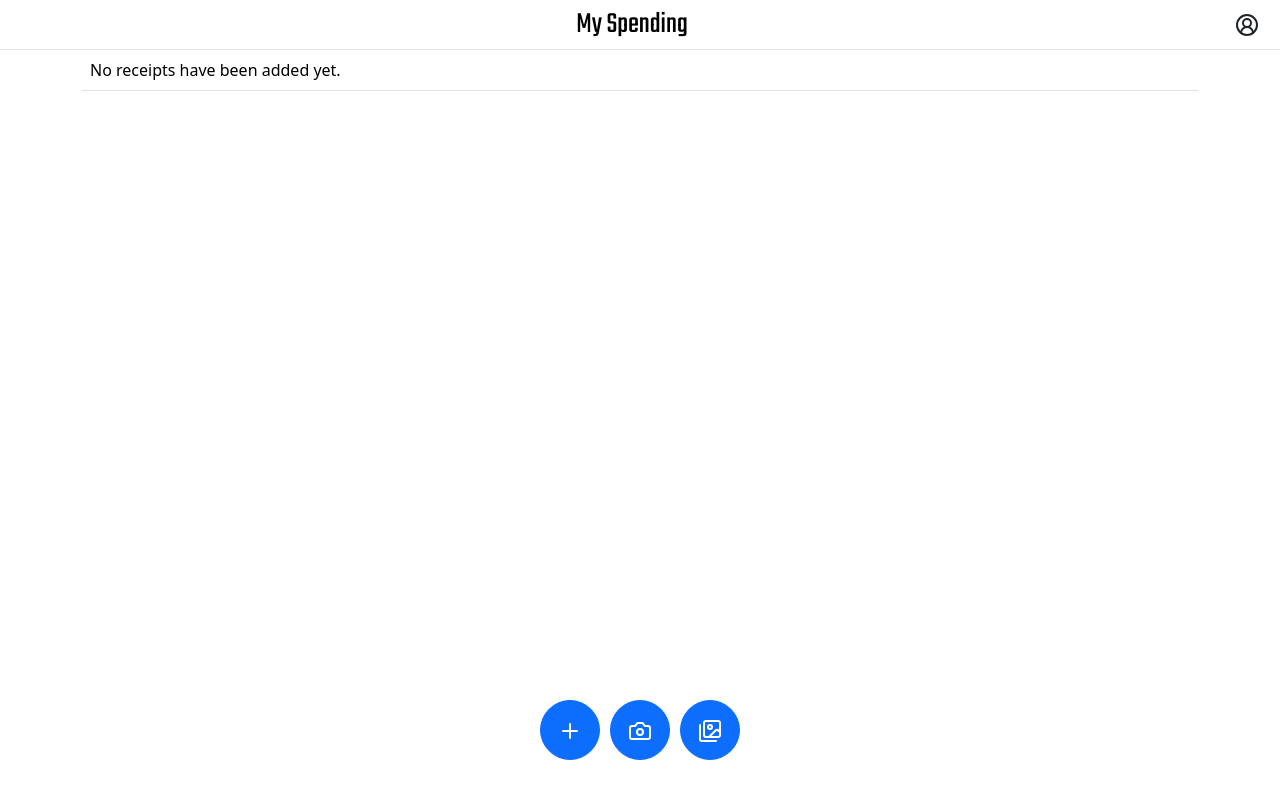
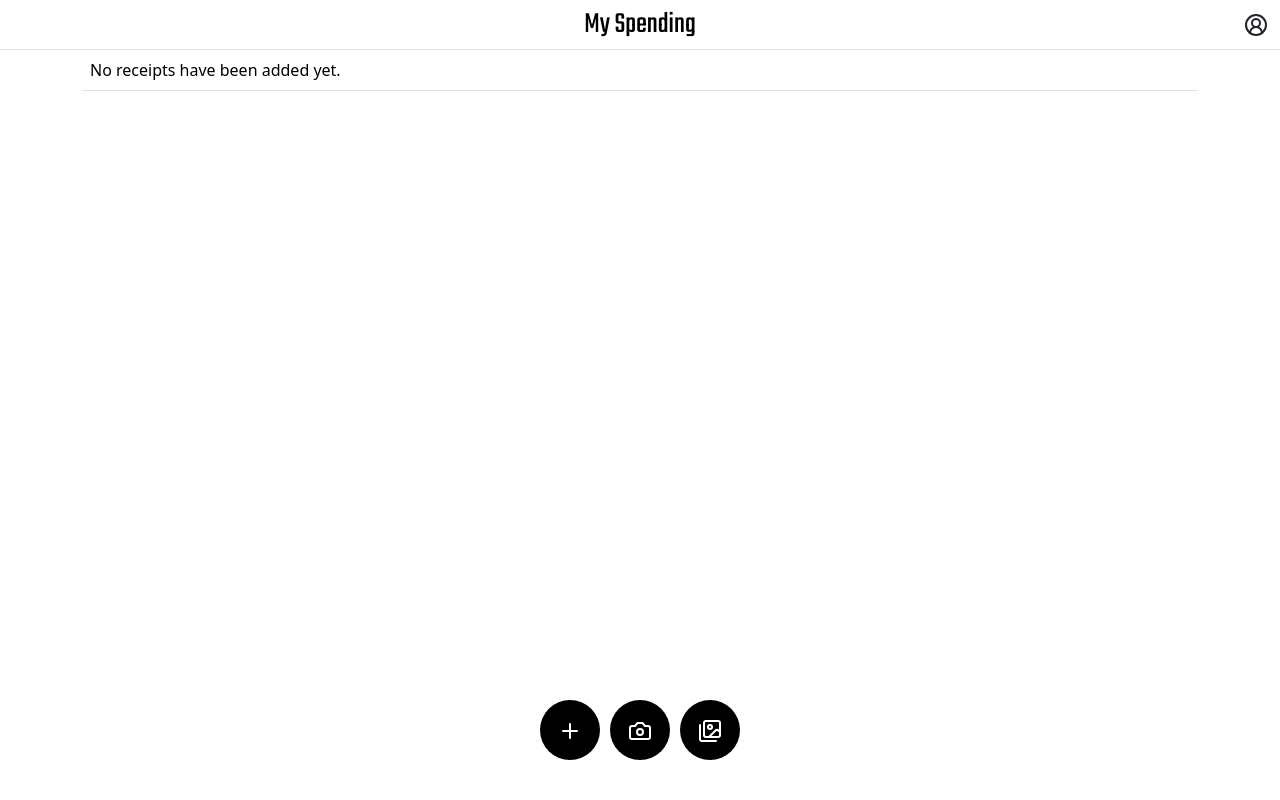
Before and after one commit to ApplicationProgramingTeamwork/myspending, a Django app: page / in a window 1280 px wide. Run offline with Django 5.2, Linux system fonts and the light colour scheme; the visitor is signed in with stand-in values (Sample User, id 1); data that the repository does not hold is empty; some libraries are stand-ins or nearby versions.

```diff
--- a/ai/templates/ai/upload_photo.html
+++ b/ai/templates/ai/upload_photo.html
@@ -1,19 +1,19 @@
 <div class="fixed-bottom d-flex justify-content-center" style="height: 100px;gap: 10px;z-index: 700;">
   <a href="{% url 'render:new_receipt' %}">
-    <button class="btn btn-primary rounded-circle" style="height: 60px; width: 60px;">
+    <button class="btn rounded-circle bg-black text-white" style="height: 60px; width: 60px;">
       <svg xmlns="http://www.w3.org/2000/svg" width="24" height="24" viewBox="0 0 24 24" fill="none" stroke="currentColor" stroke-width="2" stroke-linecap="round" stroke-linejoin="round" class="lucide lucide-plus">
         <path d="M5 12h14" />
         <path d="M12 5v14" />
       </svg>
     </button>
   </a>
-  <button class="btn btn-primary rounded-circle" style="height: 60px; width: 60px;" onclick="upload_form_photo_by_camera.click();">
+  <button class="btn rounded-circle bg-black text-white" style="height: 60px; width: 60px;" onclick="upload_form_photo_by_camera.click();">
     <svg xmlns="http://www.w3.org/2000/svg" width="24" height="24" viewBox="0 0 24 24" fill="none" stroke="currentColor" stroke-width="2" stroke-linecap="round" stroke-linejoin="round" class="lucide lucide-camera">
       <path d="M14.5 4h-5L7 7H4a2 2 0 0 0-2 2v9a2 2 0 0 0 2 2h16a2 2 0 0 0 2-2V9a2 2 0 0 0-2-2h-3l-2.5-3z" />
       <circle cx="12" cy="13" r="3" />
     </svg>
   </button>
-  <button class="btn btn-primary rounded-circle" style="height: 60px; width: 60px;" onclick="upload_form_photo_by_album.click();">
+  <button class="btn rounded-circle bg-black text-white" style="height: 60px; width: 60px;" onclick="upload_form_photo_by_album.click();">
     <svg xmlns="http://www.w3.org/2000/svg" width="24" height="24" viewBox="0 0 24 24" fill="none" stroke="currentColor" stroke-width="2" stroke-linecap="round" stroke-linejoin="round" class="lucide lucide-images">
       <path d="M18 22H4a2 2 0 0 1-2-2V6" />
       <path d="m22 13-1.296-1.296a2.41 2.41 0 0 0-3.408 0L11 18" />
--- a/render/templates/render/base.html
+++ b/render/templates/render/base.html
@@ -23,25 +23,27 @@
         font-size: 30px;
         margin-top: -15px;
         margin-bottom: -15px;
+        margin-right: 0;
+        margin-left: 0;
       }
     </style>
   </head>
   <body>
     <!-- Navbar -->
-    <nav class="position-fixed top-0 vw-100 navbar navbar-expand-md navbar-light mb-4 border-bottom overflow-hidden" style="height: 50px; z-index: 3; background-color: #ffffff80;backdrop-filter: blur(10px)">
+    <nav class="position-fixed top-0 vw-100 navbar navbar-expand-md navbar-light mb-4 border-bottom" style="height: 50px; z-index: 3; background-color: #ffffff80;backdrop-filter: blur(10px)">
       <div class="container-fluid">
         <div class="d-flex" style="width: 50px;min-width: 50px;"></div>
         <a class="navbar-brand logo" href="{% url 'render:home' %}">My Spending</a>
         <div class="d-flex justify-content-end" style="width: 50px;min-width: 50px;">
           {% if user.is_authenticated %}
             <div class="position-relative">
-              <button type="button" class="btn btn-sm" data-bs-toggle="dropdown" aria-expanded="false">
+              <div data-bs-toggle="dropdown" aria-expanded="false">
                 <svg xmlns="http://www.w3.org/2000/svg" width="24" height="24" viewBox="0 0 24 24" fill="none" stroke="currentColor" stroke-width="2" stroke-linecap="round" stroke-linejoin="round" class="lucide lucide-circle-user-round">
                   <path d="M18 20a6 6 0 0 0-12 0" />
                   <circle cx="12" cy="10" r="4" />
                   <circle cx="12" cy="12" r="10" />
                 </svg>
-              </button>
+              </div>
               <ul class="dropdown-menu dropdown-menu-end">
                 <li>
                   <button class="dropdown-item" type="button" onclick="logout_form_submit.click()">Log Out</button>
```
Also changed, not shown: render/templates/render/receipt_detail.html (+8 -9 lines).
